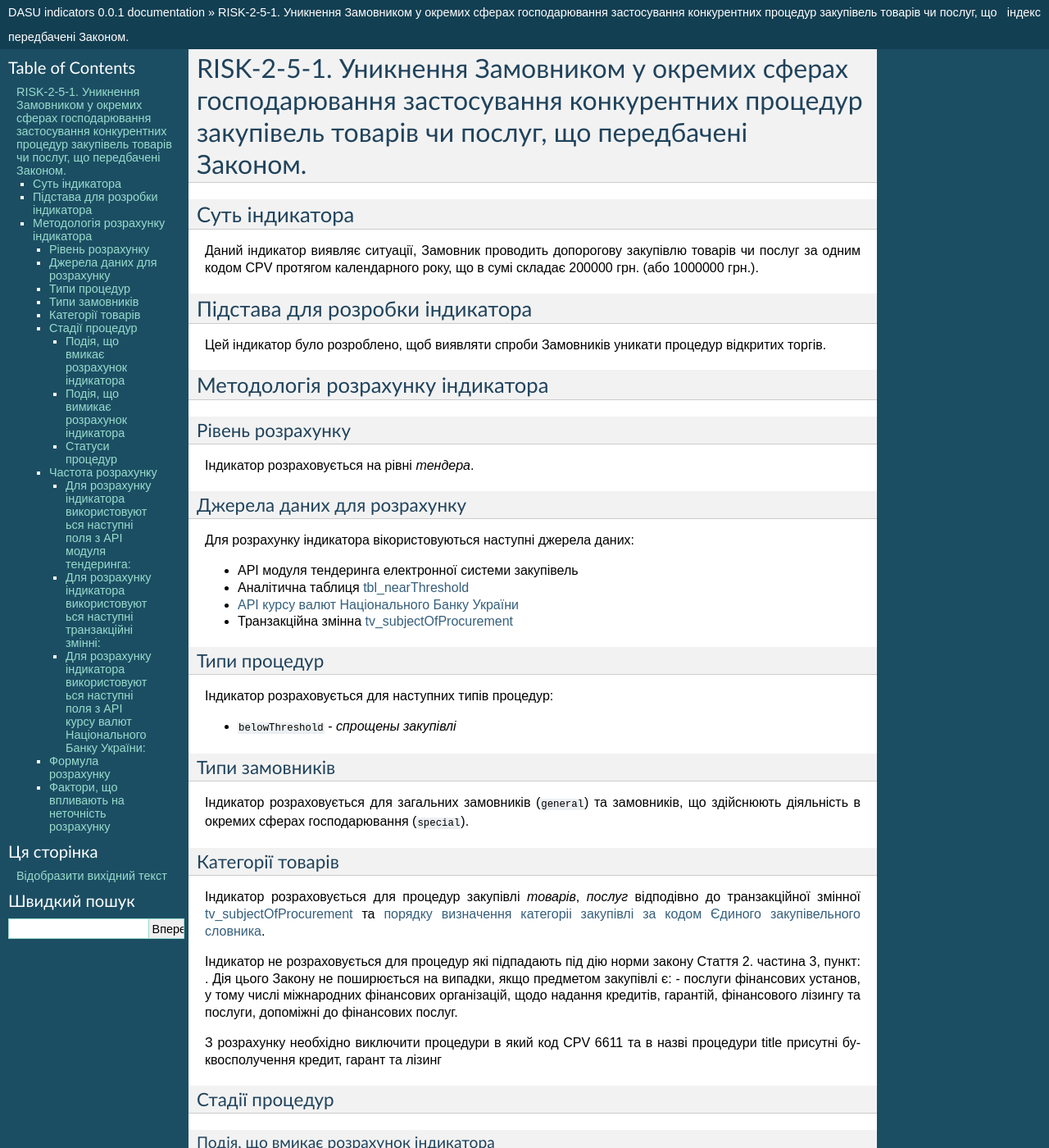
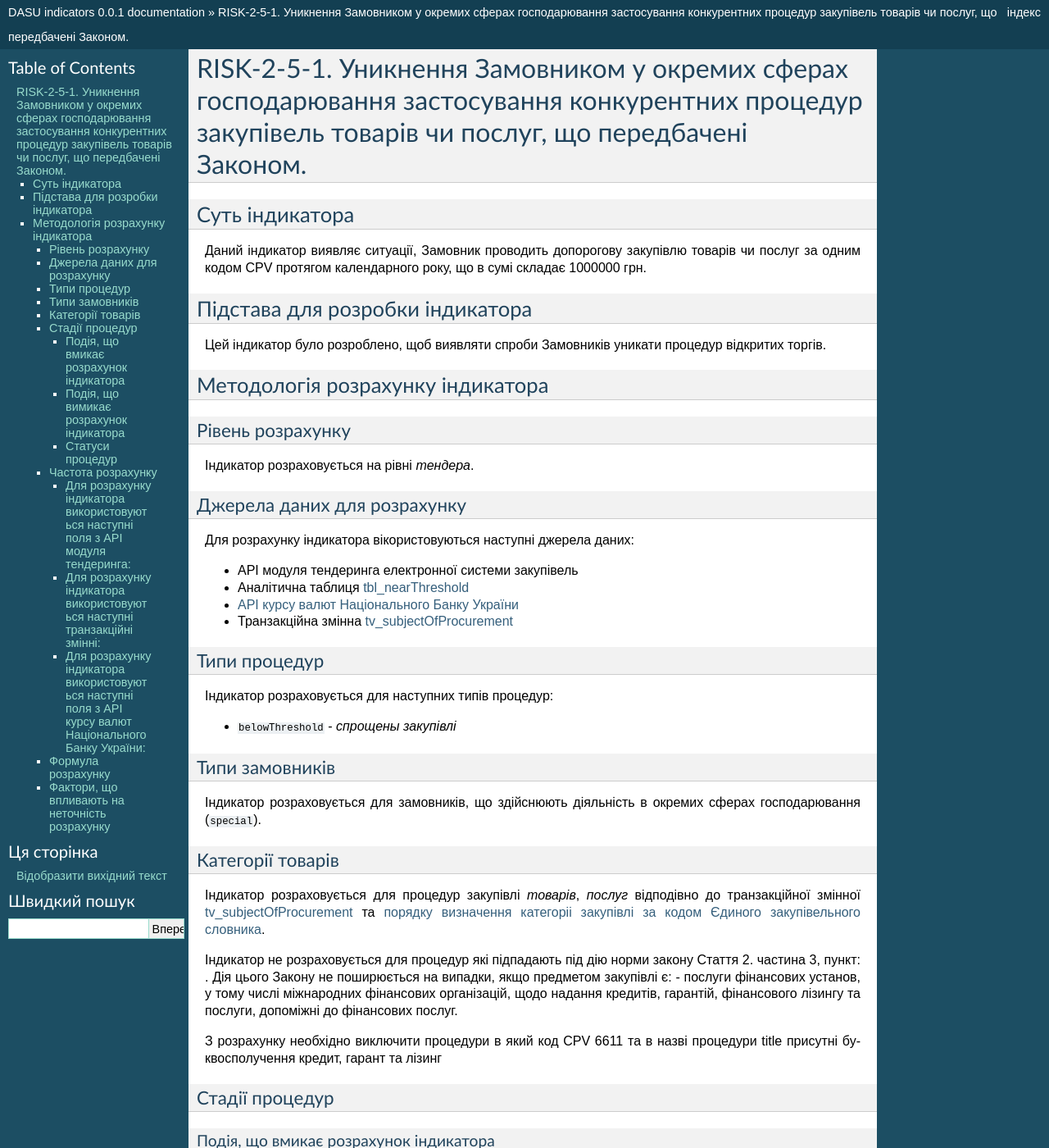
Before and after one commit to dbolshev/indicators-docs, a Sphinx documentation site: the page built from docs/RISK-2-5-1.rst, in a window 1280 px wide and 1400 px high. Shown: the whole window at 82% size. Built offline with Sphinx 7.4.7, drawn with Linux system fonts in a browser that asks for light colours.

Commit message:
Update RISK-2-5-1.rst

```diff
--- a/docs/RISK-2-5-1.rst
+++ b/docs/RISK-2-5-1.rst
@@ -6,7 +6,7 @@ RISK-2-5-1. Уникнення Замовником у окремих сфера
 Суть індикатора
 ***************
 
-Даний індикатор виявляє ситуації, Замовник проводить допорогову закупівлю товарів чи послуг за одним кодом CPV протягом календарного року, що в сумі складає 200000 грн. (або 1000000 грн.).
+Даний індикатор виявляє ситуації, Замовник проводить допорогову закупівлю товарів чи послуг за одним кодом CPV протягом календарного року, що в сумі складає 1000000 грн.
 
 ********************************
 Підстава для розробки індикатора
@@ -46,7 +46,7 @@ RISK-2-5-1. Уникнення Замовником у окремих сфера
 Типи замовників
 ===============
 
-Індикатор розраховується для загальних замовників (``general``) та замовників, що здійснюють діяльність в окремих сферах господарювання (``special``).
+Індикатор розраховується для замовників, що здійснюють діяльність в окремих сферах господарювання (``special``).
 
 
 Категорії товарів
```
